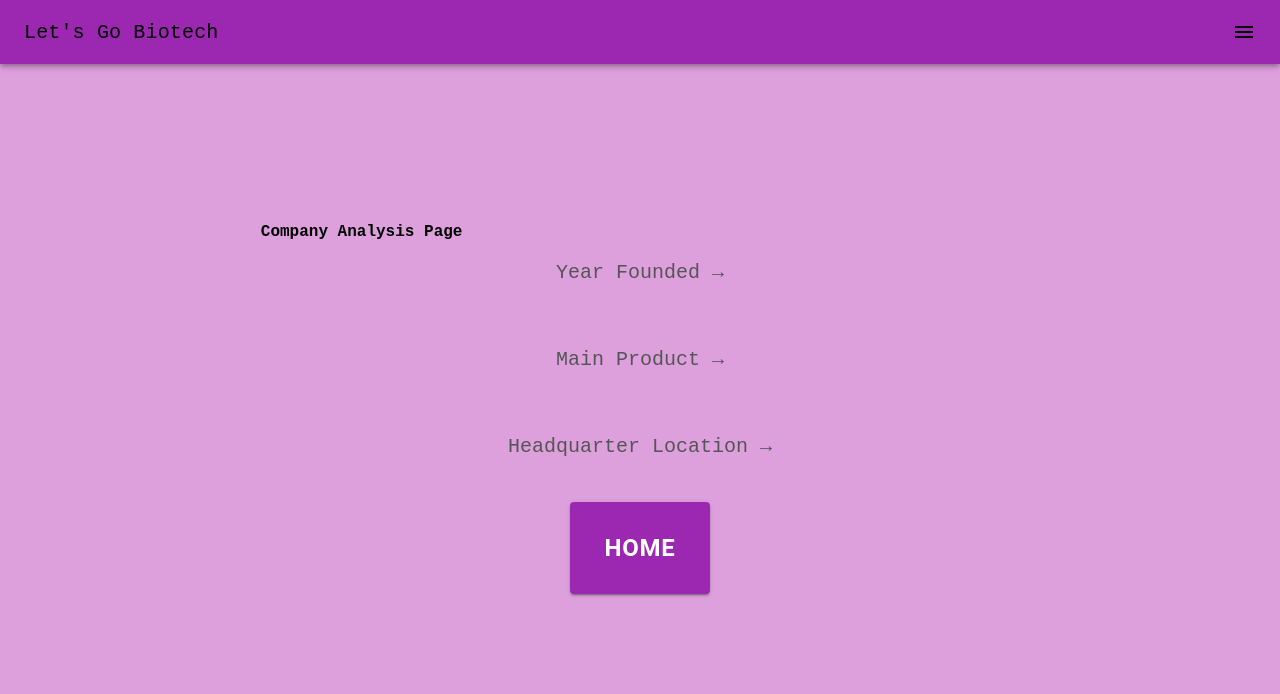
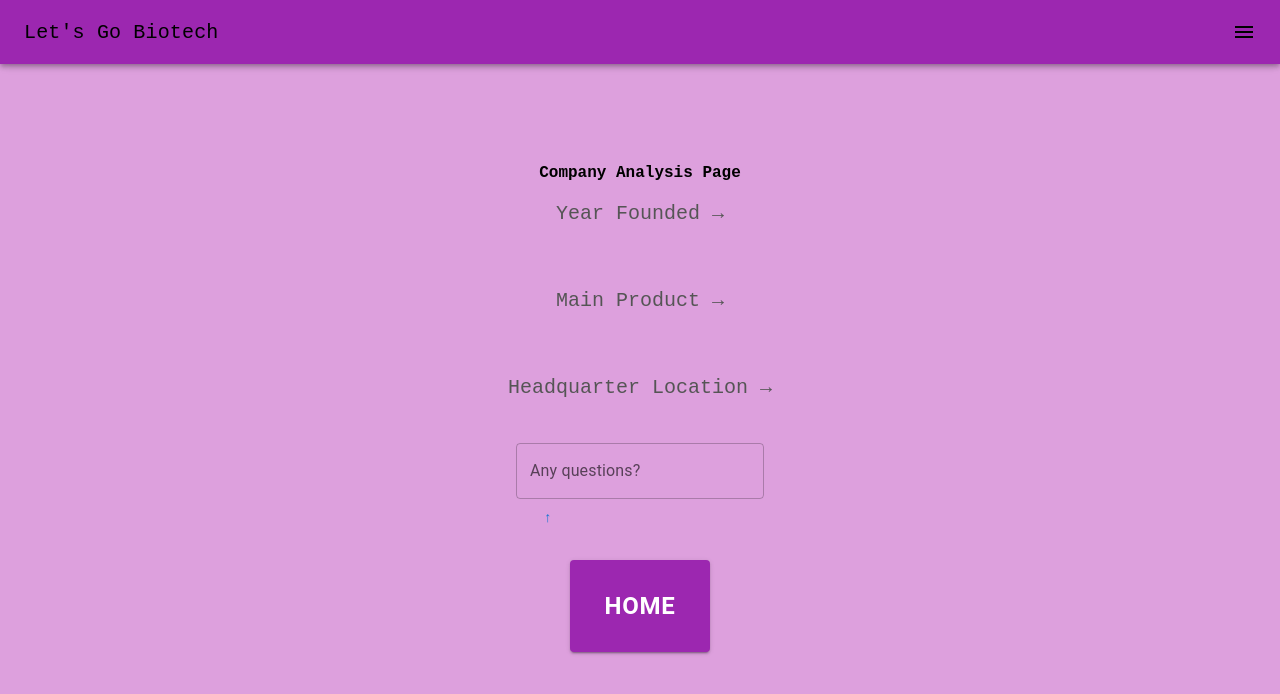
Before and after one commit to rohanrobinson/lgb, a Next.js app: page /company in a window 1280 px wide. Shown: the top 694 px of the page. Built offline with nearby package versions, Linux system fonts and the light colour scheme.

Commit message:
changes to company and paper page!

```diff
--- a/src/pages/company.js
+++ b/src/pages/company.js
@@ -1,7 +1,7 @@
 // import statements
 import Head from 'next/head';
 import styles from '../styles/Home.module.css';
-import  { Box, AppBar, Toolbar, Button, Typography} from '@mui/material';
+import  { Box, AppBar, Toolbar, Button, Typography, TextField} from '@mui/material';
 import MenuIcon from '@mui/icons-material/Menu';
 import { useState, useEffect} from 'react';
 import { useRouter } from 'next/router';
@@ -29,7 +29,14 @@ export default function Company() {
     const goToProfilePage = () => { router.push('/user-profile'); }
     const goToAboutUsPage = () => { router.push('/about-us')}
     const goHome = () => { router.push('/')};
+    const handleChange = (event) => {
+        console.log(event.target.value);
+    }
 
+    // start chat about the company
+    const askCompanyQuestion = () => {
+      console.log("this company really kickass");
+    }
 
     // displays necessary menu items
     const showMenuItems = () => {
@@ -77,7 +84,7 @@ return (
                       { !showMenu  ? <MenuIcon className={styles.navBarText} onClick={ () => toggleMenu(!showMenu) }></MenuIcon> : <span onClick={ () => toggleMenu(!showMenu) }><div><p className={styles.navBarText}><b>X</b></p></div></span>}
                   </Toolbar>
     </AppBar>
-      <div className={styles.analysisHeader}><b>{companyName} Company Analysis Page</b></div>
+      <div><b>{companyName} Company Analysis Page</b></div>
     <Box sx={{
       display: 'flex',
       flexDirection: 'column',
@@ -91,6 +98,10 @@ return (
             <p>Main Product &rarr; {productCategory}</p>
             <p>Headquarter Location &rarr; {headquarterLocation}</p>
 
+            <div>
+                  <TextField id="outlined-basic" label="Any questions?" variant="outlined" onChange={handleChange}></TextField> <br />
+                  <Button onClick={() => console.log('create a function to get the user question and start a chat log')}> &uarr; </Button>
+            </div>
           <Button
             variant="contained"
             color="secondary"
--- a/src/pages/index.js
+++ b/src/pages/index.js
@@ -58,7 +58,6 @@ export default function Home() {
   const getArticlesFromDB = async () => {
 
     try {
-
       const response = await fetch('/api/get-articles');
 
       if (!response.ok) {
```
Also changed, not shown: src/pages/paper.js (+17 -4 lines).
